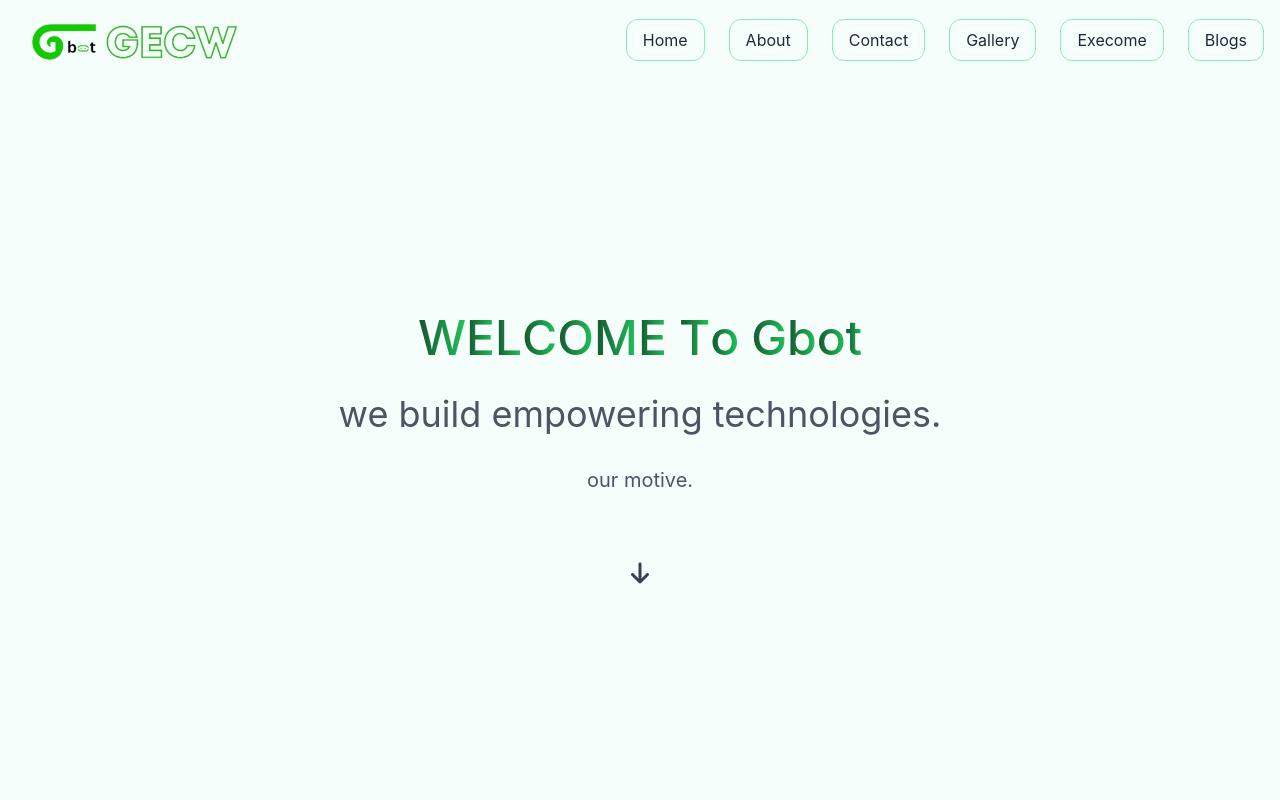
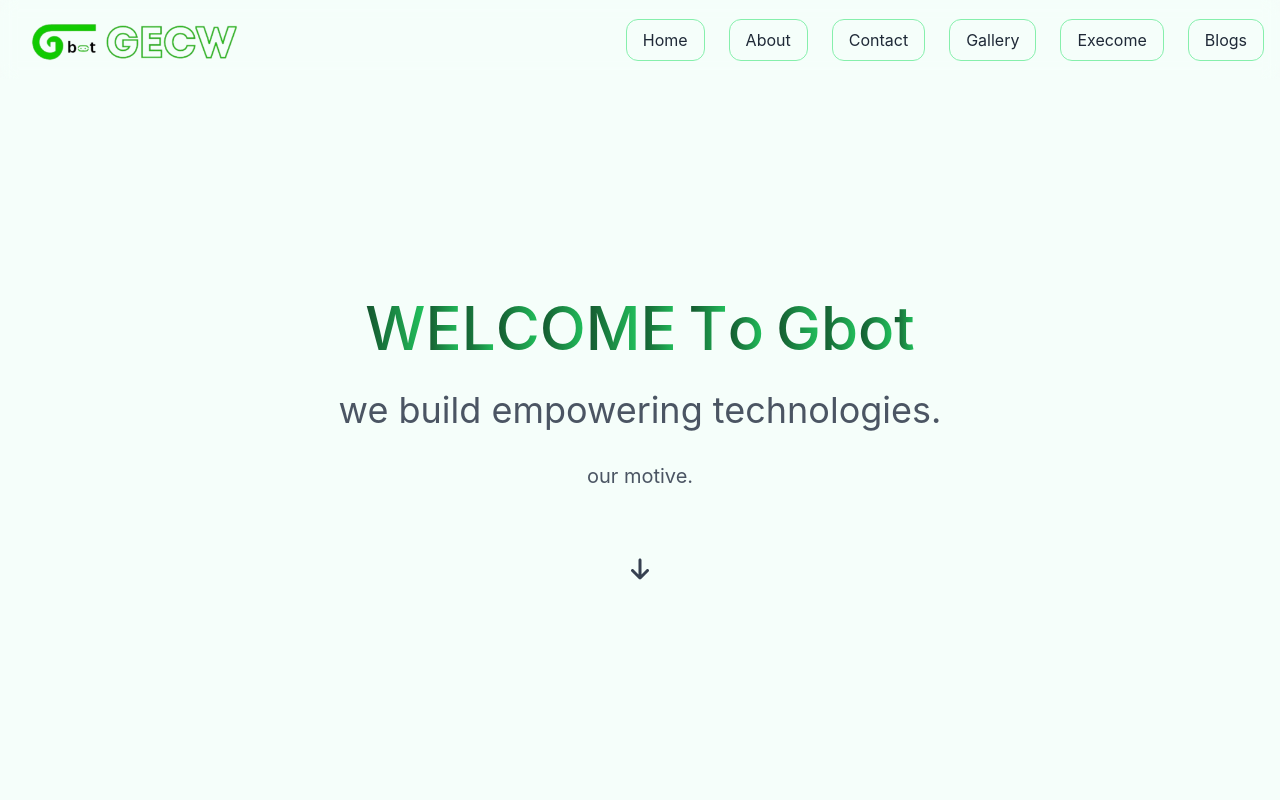
Before and after one commit to aceknoxe/web, a Next.js app: page / in a window 1280 px wide. Shown: the top 800 px of the page. Built offline with nearby package versions, Linux system fonts and the light colour scheme.

Commit message:
text size fixed

```diff
--- a/src/components/Landing.tsx
+++ b/src/components/Landing.tsx
@@ -45,7 +45,7 @@ const AnimatedTextCharacter: React.FC<AnimatedTextCharacterProps> = ({ text }) =
       {text.map((line, index) => (
         <motion.div
           key={index}
-          className="overflow-hidden flex text-3xl sm:text-4xl md:text-5xl font-medium justify-center sm:justify-start"
+          className="overflow-hidden flex text-5xl sm:text-6xl md:text-6xl font-medium justify-center sm:justify-start"
           variants={container}
           initial="hidden"
           animate="visible"
@@ -69,7 +69,7 @@ const Landing: React.FC = () => {
   return (
     <section className="min-h-screen flex flex-col justify-center bg-opacity-50 bg-emerald-50">
       <div className="flex flex-col justify-center">
-        <div className="max-w-8xl mx-8 md:mx-auto mt-10 text-center">
+        <div className="max-w-8xl mx-8 md:mx-auto mt-5 text-center">
           <div className="my-20 space-y-10 text-center sm:my-16 md:space-y-14">
             <div className="space-y-5 md:space-y-8 flex flex-col items-center">
               <AnimatedTextCharacter text={['WELCOME', 'To', 'Gbot']} />
--- a/src/components/knox.tsx
+++ b/src/components/knox.tsx
@@ -114,7 +114,7 @@ const MasonryBlog: React.FC = () => {
                 alt={selectedBlog.title}
                 className="w-full h-auto max-h-64 object-contain rounded-2xl"
               />
-              <div className="mt-4">
+              <div className="mt-8">
                 <h2 className="text-xl font-semibold">{selectedBlog.title}</h2>
                 <p className="text-white-700">{selectedBlog.content}</p>
               </div>
```
